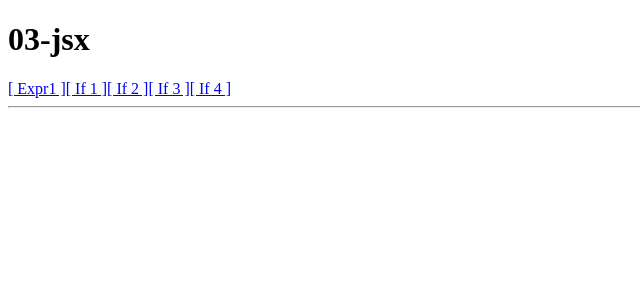
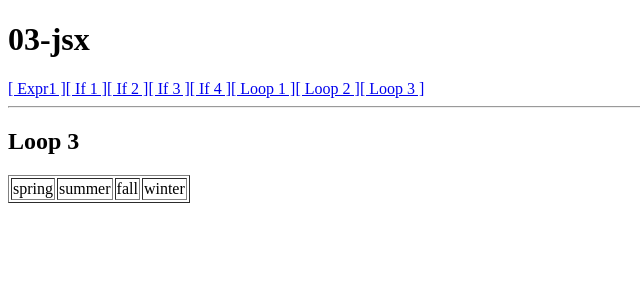
Before and after one commit to sujinlove/react_study, a React (Create React App) app in the folder react03_jsx/: page /loop3 in a window 1280 px wide. Shown: the top 300 px of the page, without its empty margins (0-640 px from the left). Built offline with nearby package versions, Linux system fonts and the light colour scheme.

Commit message:
react loop rendering 3 types

```diff
--- a/react03_jsx/src/App.js
+++ b/react03_jsx/src/App.js
@@ -4,10 +4,15 @@ import React from "react";
 // route 기능을 위한 패키지에서 Route 함수와 Link 함수, Switch 함수만 골라서 참조
 import { Route, Link, Switch } from "react-router-dom";
 import Expr1 from "./components/Expr1";
+
 import If_1 from "./components/If_1";
 import If_2 from "./components/If_2";
 import If_3 from "./components/If_3";
 import If_4 from "./components/If_4";
+
+import Loop_1 from "./components/Loop_1";
+import Loop_2 from "./components/Loop_2";
+import Loop_3 from "./components/Loop_3";
 
 /* 각 예제별 컴포넌트 import */
 
@@ -22,6 +27,10 @@ function App() {
       <Link to="if2">[ If 2 ]</Link>
       <Link to="if3">[ If 3 ]</Link>
       <Link to="if4">[ If 4 ]</Link>
+
+      <Link to="loop1">[ Loop 1 ]</Link>
+      <Link to="loop2">[ Loop 2 ]</Link>
+      <Link to="loop3">[ Loop 3 ]</Link>
       <hr />
 
       {/* 각 예제별 페이지 Route 적용 */}
@@ -30,7 +39,10 @@ function App() {
       <Route path="/if1" component={If_1} />
       <Route path="/if2" component={If_2} />
       <Route path="/if3" component={If_3} />
-      <Route path="/if4" component={If_4} />
+
+      <Route path="/loop1" component={Loop_1} />
+      <Route path="/loop2" component={Loop_2} />
+      <Route path="/loop3" component={Loop_3} />
     </div>
   );
 }
--- /dev/null
+++ b/react03_jsx/src/components/Loop_1.js
@@ -0,0 +1,26 @@
+import React from "react";
+/* 함수를 통한 반복문 활용 */
+
+const Loop_1 = () => {
+  /* 목록정의 태그를 구성하기 위한 사용자 정의 함수 */
+  const createListItems = count => {
+    // <li>...</li> 단위를 저장할 배열
+    let li = [];
+
+    // 주어진 count 수 만큼 반복
+    for (let i = 0; i < count; i++) {
+      li.push(<li>Item {i}</li>);
+    }
+
+    return li;
+  };
+
+  return (
+    <div>
+      <h2>Loop 1</h2>
+      <ul>{createListItems(5)}</ul>
+    </div>
+  );
+};
+
+export default Loop_1;
--- /dev/null
+++ b/react03_jsx/src/components/Loop_2.js
@@ -0,0 +1,46 @@
+import React from "react";
+
+const Loop_2 = () => {
+  /* 배열 원소 탐색 */
+
+  // 화면에 표시할 데이터
+  const myArray = ["hello", "world"];
+
+  // 화면에 표시할 반복 컴포넌트
+  const myArrayItem = myArray.map((item, index) => {
+    return (
+      // 반복적으로 처리되는 컴포넌트 요소는 각 항복을 식별하기 위해
+      // 고유한 값을 갖는 Key 속성을 포함해야 함 (React 권고사항)
+      <li key={index}>{item}</li>
+    );
+  });
+
+  /* myArrayItem은 myArray와 동일한 크기의 배열이 되며 그 크기만큼 반복되는 컴포넌트 */
+
+  return (
+    <div>
+      <h2>Loop 2</h2>
+      <ul>{myArrayItem}</ul>
+    </div>
+  );
+};
+
+export default Loop_2;
+
+/*
+javascript map()
+
+const data = [10, 20, 30, 40];
+
+const hello = data.map(function(v, i) {
+    console.log("v=%d, i=%d",v,i);
+    return v*10;
+})
+
+hello는 data와 똑같은 길이의 배열
+리턴 결과는 [10*10, 20*10, 30*10, 40*10];
+
+console.log(hello);
+
+
+*/
--- /dev/null
+++ b/react03_jsx/src/components/Loop_3.js
@@ -0,0 +1,24 @@
+import React from "react";
+
+const Loop_3 = () => {
+  /* return 문 안에서 map함수 사용하기 */
+
+  const seasons = ["spring", "summer", "fall", "winter"];
+
+  return (
+    <div>
+      <h2>Loop 3</h2>
+      <table border="1">
+        <tbody>
+          <tr>
+            {seasons.map((item, index) => {
+              return <td key={IDBIndex}>{item}</td>;
+            })}
+          </tr>
+        </tbody>
+      </table>
+    </div>
+  );
+};
+
+export default Loop_3;
```
